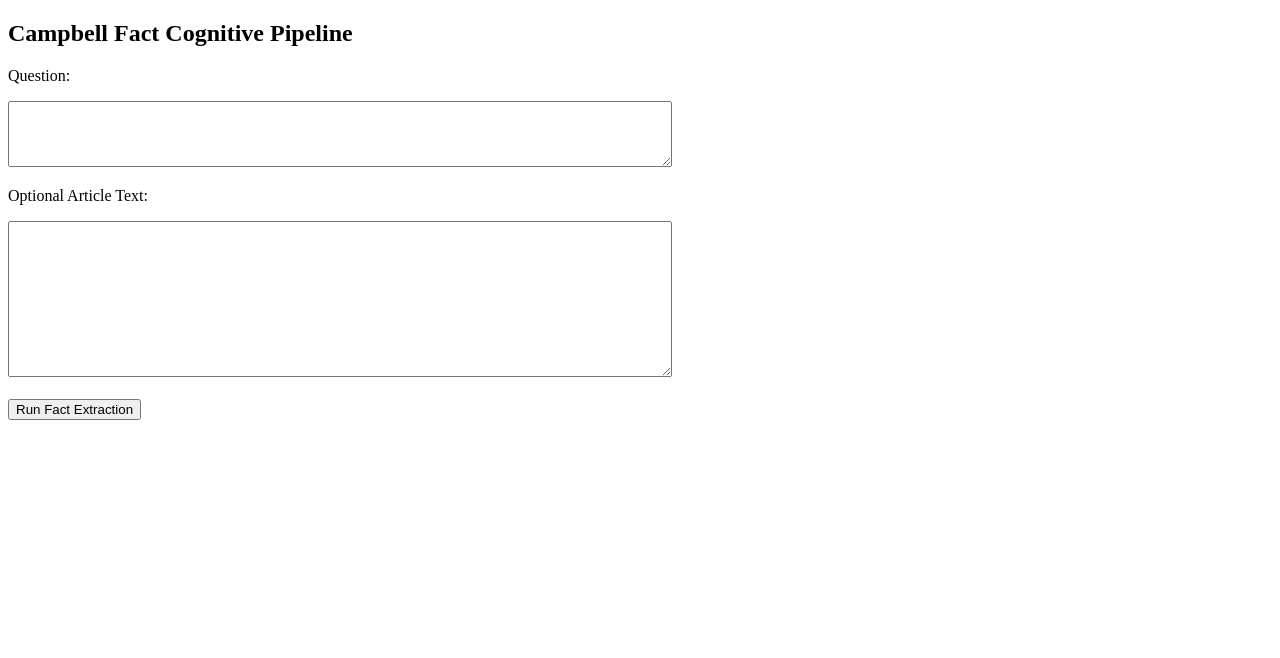
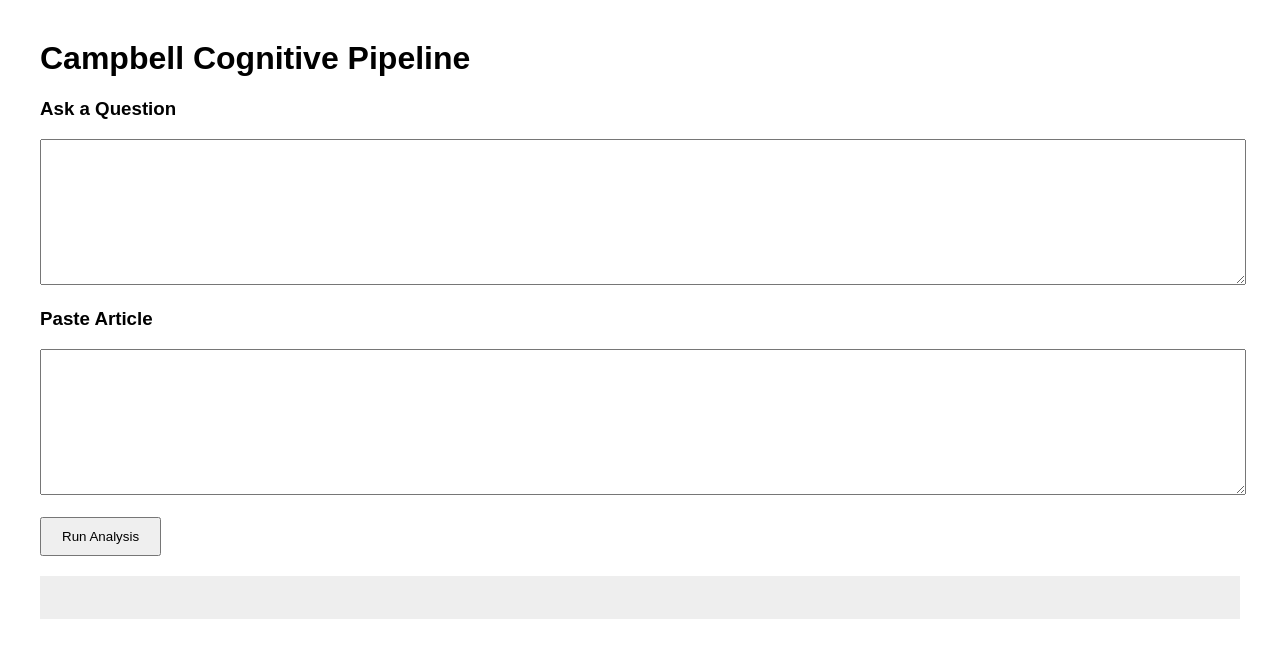
Before and after one commit to seprimo22-bit/Pipeline-MVP2, a Flask app: page / in a window 1280 px wide. Shown: the top 658 px of the page. Run offline with Flask 3, Linux system fonts and the light colour scheme; parts of the project's set-up code (start-up, migrations or seed data) failed here and were passed over.

Commit message:
Update index.html

```diff
--- a/templates/index.html
+++ b/templates/index.html
@@ -1,28 +1,34 @@
 <!DOCTYPE html>
 <html>
 <head>
-    <title>Campbell Fact Cognitive Pipeline</title>
+<title>Campbell Cognitive Pipeline</title>
+<style>
+body {font-family: Arial; margin:40px;}
+textarea {width:100%; height:140px;}
+.result {background:#eee; padding:15px; margin-top:20px;}
+button {padding:10px 20px;}
+</style>
 </head>
 <body>
 
-<h2>Campbell Fact Cognitive Pipeline</h2>
+<h1>Campbell Cognitive Pipeline</h1>
 
 <form method="POST">
-    <p>Question:</p>
-    <textarea name="question" rows="4" cols="80"></textarea>
 
-    <p>Optional Article Text:</p>
-    <textarea name="article_text" rows="10" cols="80"></textarea>
+<h3>Ask a Question</h3>
+<textarea name="question"></textarea>
 
-    <br><br>
-    <button type="submit">Run Fact Extraction</button>
+<h3>Paste Article</h3>
+<textarea name="article"></textarea>
+
+<br><br>
+<button type="submit">Run Analysis</button>
+
 </form>
 
-{% if result %}
-<hr>
-<h3>Result:</h3>
+<div class="result">
 <pre>{{ result }}</pre>
-{% endif %}
+</div>
 
 </body>
 </html>
```
